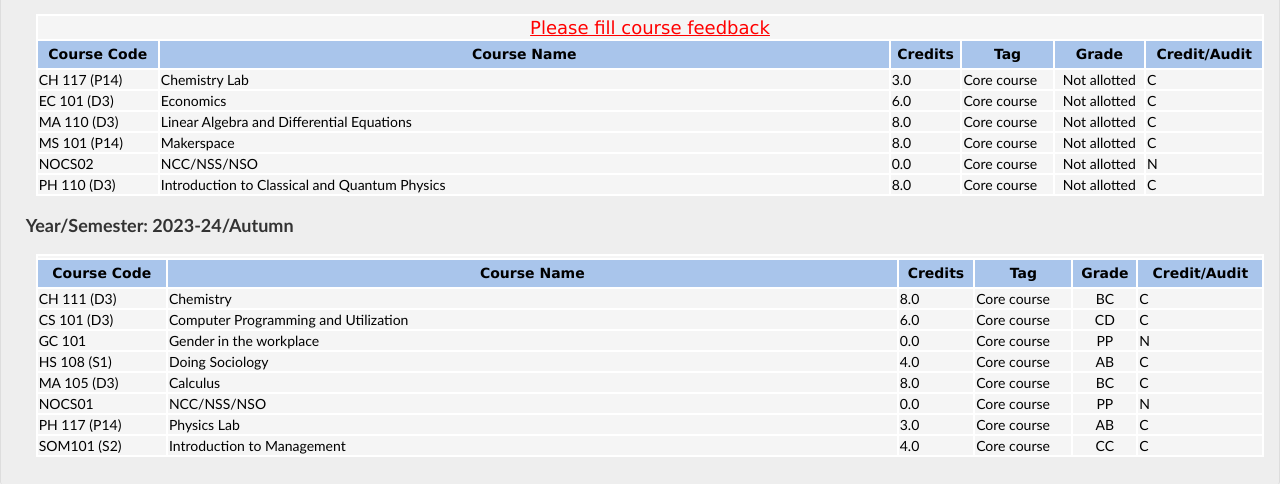
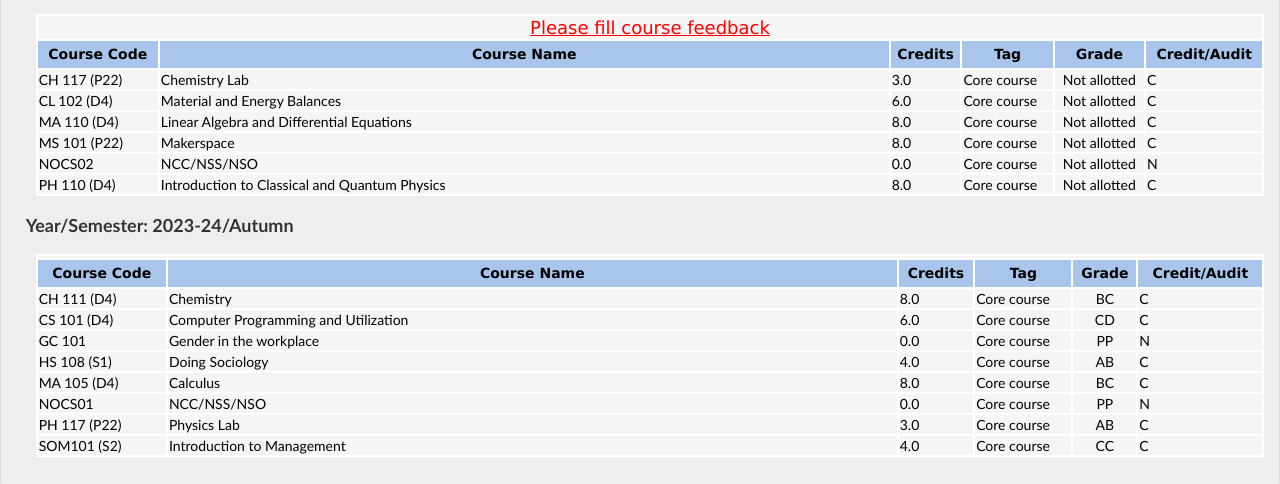
Before and after one commit to shubhamrakshakiitb/IITB, a plain HTML site: page asc/Login.html in a window 1280 px wide. Shown: the part 534-1018 px from the top of the page. Drawn offline with Linux system fonts and the light colour scheme; files whose address does not match are found by name.

Commit message:
new data added

```diff
--- a/asc/Login.html
+++ b/asc/Login.html
@@ -477,7 +477,7 @@ Personal info
                 </tr>
 
                 <tr style="">
-                    <td>CH 117 (P14)
+                    <td>CH 117 (P22)
                     </td>
                     <td>Chemistry Lab
 
@@ -493,9 +493,9 @@ Personal info
                 </tr>
 
                 <tr style="">
-                    <td>EC 101 (D3)
+                    <td>CL 102 (D4)
                     </td>
-                    <td>Economics
+                    <td>Material and Energy Balances
 
                     </td>
                     <td>6.0</td>
@@ -509,7 +509,7 @@ Personal info
                 </tr>
 
                 <tr style="">
-                    <td>MA 110 (D3)
+                    <td>MA 110 (D4)
                     </td>
                     <td>Linear Algebra and Differential Equations
 
@@ -525,7 +525,7 @@ Personal info
                 </tr>
 
                 <tr style="">
-                    <td>MS 101 (P14)
+                    <td>MS 101 (P22)
                     </td>
                     <td>Makerspace
 
@@ -558,7 +558,7 @@ Personal info
                 </tr>
 
                 <tr style="">
-                    <td>PH 110 (D3)
+                    <td>PH 110 (D4)
                     </td>
                     <td>Introduction to Classical and Quantum Physics
 
@@ -594,7 +594,7 @@ Personal info
                 </tr>
 
                 <tr style="">
-                    <td>CH 111 (D3)
+                    <td>CH 111 (D4)
                     </td>
                     <td>Chemistry
 
@@ -610,7 +610,7 @@ Personal info
                 </tr>
 
                 <tr style="">
-                    <td>CS 101 (D3)
+                    <td>CS 101 (D4)
                     </td>
                     <td>Computer Programming and Utilization
 
@@ -659,7 +659,7 @@ Personal info
                 </tr>
 
                 <tr style="">
-                    <td>MA 105 (D3)
+                    <td>MA 105 (D4)
                     </td>
                     <td>Calculus
 
@@ -692,7 +692,7 @@ Personal info
                 </tr>
 
                 <tr style="">
-                    <td>PH 117 (P14)
+                    <td>PH 117 (P22)
                     </td>
                     <td>Physics Lab
 
```
